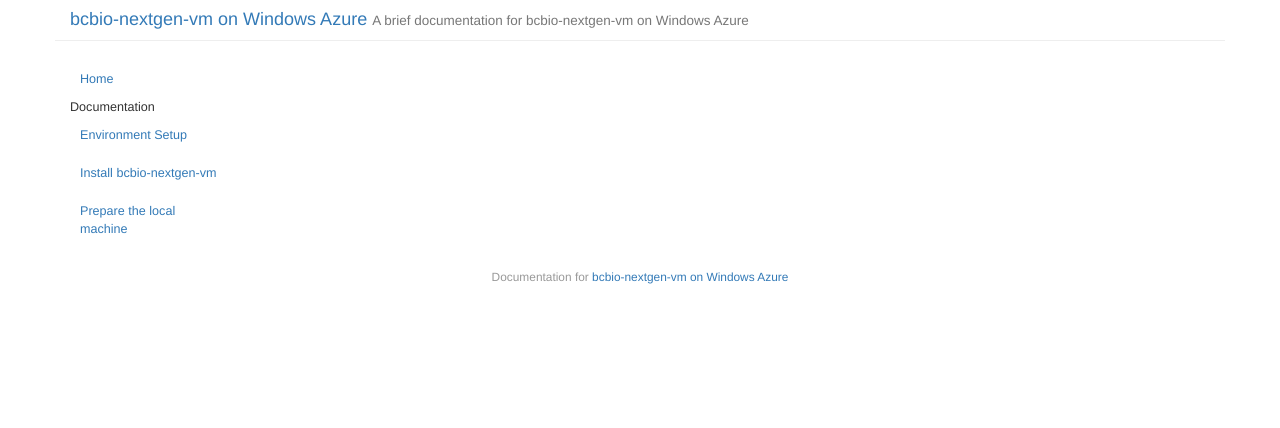
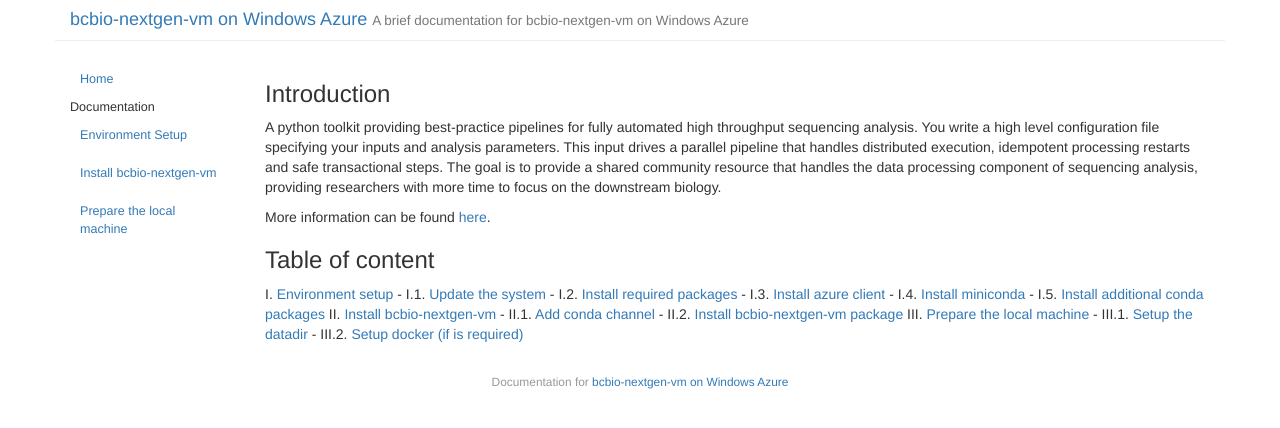
Before and after one commit to alexcoman/docs-azure-bcbiovm, a Jekyll site: the page built from index.md, in a window 1280 px wide. Shown: the top 428 px of the page. Built offline with Jekyll 4.4.1, drawn with Linux system fonts in a browser that asks for light colours; Markdown is read by kramdown in place of the engine named in the settings.

Commit message:
Update the home page

```diff
--- a/index.md
+++ b/index.md
@@ -2,3 +2,24 @@
 layout: default
 title: "bcbio-nextgen-vm on Windows Azure"
 ---
+
+###Introduction
+
+A python toolkit providing best-practice pipelines for fully automated high throughput sequencing analysis. You write a high level configuration file specifying your inputs and analysis parameters. This input drives a parallel pipeline that handles distributed execution, idempotent processing restarts and safe transactional steps. The goal is to provide a shared community resource that handles the data processing component of sequencing analysis, providing researchers with more time to focus on the downstream biology.
+
+More information can be found [here](https://bcbio-nextgen.readthedocs.org/en/latest/).
+
+###Table of content
+
+I. [Environment setup](environment-setup.html)
+    - I.1. [Update the system](environment-setup.html#i1-update-the-system)
+    - I.2. [Install required packages](environment-setup.html#i2-install-required-packages)
+    - I.3. [Install azure client](environment-setup.html#i3-install-azure-client)
+    - I.4. [Install miniconda](environment-setup.html#i4-install-miniconda)
+    - I.5. [Install additional conda packages](environment-setup.html#i5-install-additional-conda-packages)
+II. [Install bcbio-nextgen-vm](install-bcbio-nextgen-vm.html)
+    - II.1. [Add conda channel](install-bcbio-nextgen-vm.html#ii1-add-conda-channel)
+    - II.2. [Install bcbio-nextgen-vm package](install-bcbio-nextgen-vm.html#ii2-install-bcbio-nextgen-vm-package)
+III. [Prepare the local machine](prepare-the-local-machine.html)
+    - III.1. [Setup the datadir](prepare-the-local-machine.html#iii1-setup-the-datadir)
+    - III.2. [Setup docker (if is required)](prepare-the-local-machine.html#iii2-setup-docker-if-is-required)
```
